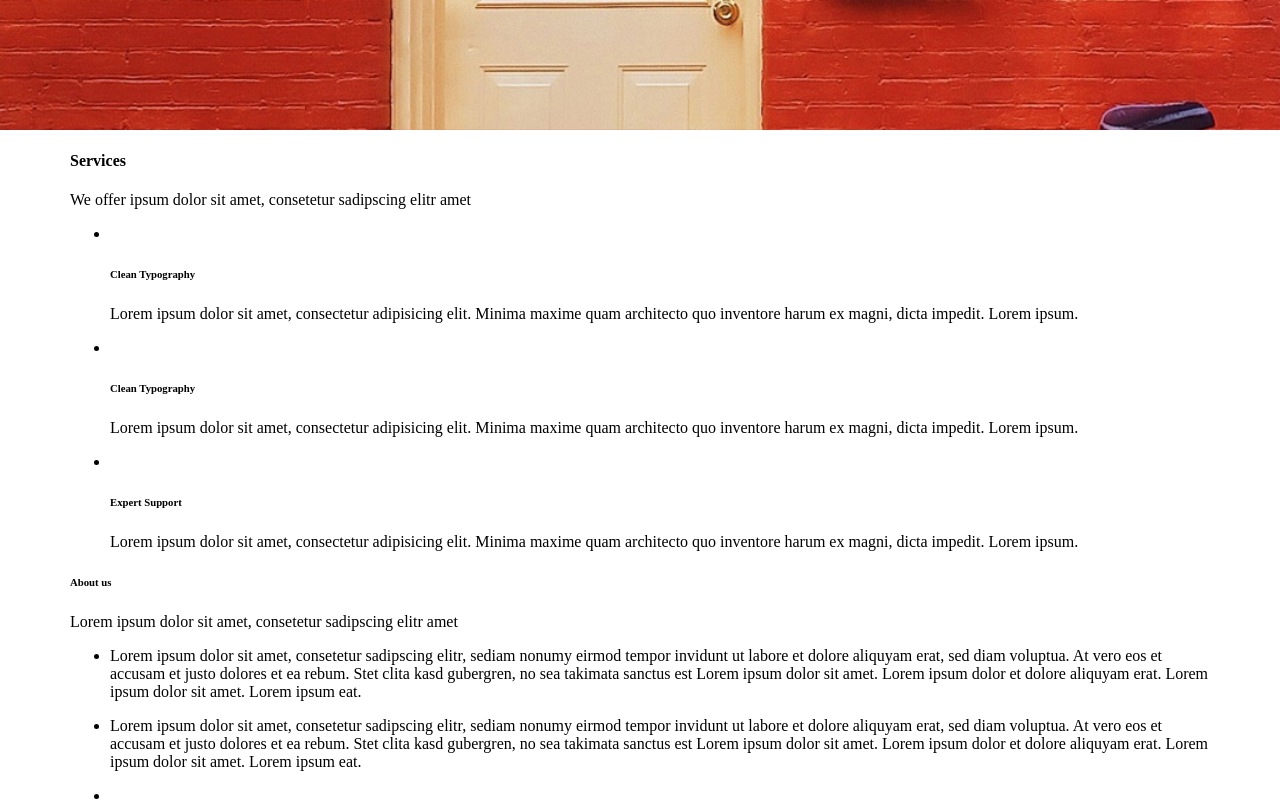
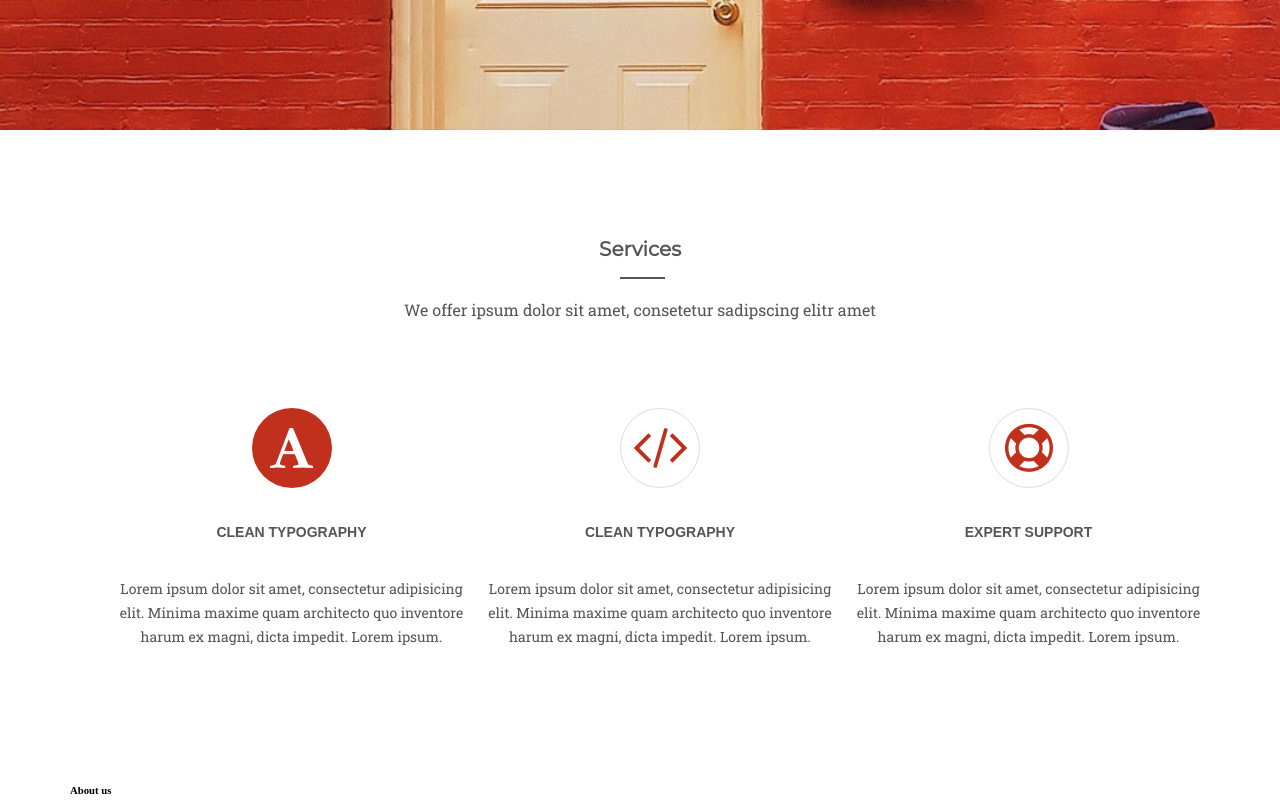
Before and after one commit to DmitriEr/StartUp-Page, a plain HTML site: page index.html in a window 1280 px wide. Shown: the part 780-1584 px from the top of the page. Drawn offline with Linux system fonts and the light colour scheme.

Commit message:
add style (sass) to section services in main

```diff
--- a/index.html
+++ b/index.html
@@ -6,6 +6,7 @@
     <meta http-equiv="X-UA-Compatible" content="ie=edge">
     <link rel="stylesheet" href="style.css">
     <link href="https://fonts.googleapis.com/css?family=Montserrat&display=swap" rel="stylesheet">
+    <link href="https://fonts.googleapis.com/css?family=Roboto+Slab&display=swap" rel="stylesheet">
     <title>Document</title>
 </head>
 <body>
@@ -42,19 +43,19 @@
                 <p class="services__subtitle">We offer ipsum dolor sit amet, consetetur sadipscing elitr amet</p>
                 <ul class="services-list">
                     <li class="services-item">
-                        <img src="#" alt="" class="services-item__img">
+                        <div class="fonts"><img src="img/fa-font.png" alt="font-image" class="services-item__img" ></div>
                         <h6 class="services-item__title">Clean Typography</h6>
                         <p class="services-item__description">Lorem ipsum dolor sit amet, consectetur adipisicing elit.
                             Minima maxime quam architecto quo inventore harum ex magni, dicta impedit. Lorem ipsum.</p>
                     </li>
                     <li class="services-item">
-                        <img src="#" alt="" class="services-item__img">
+                        <div class="code"><img src="img/fa-code.png" alt="code-image" class="services-item__img"></div>
                         <h6 class="services-item__title">Clean Typography</h6>
                         <p class="services-item__description">Lorem ipsum dolor sit amet, consectetur adipisicing elit.
                             Minima maxime quam architecto quo inventore harum ex magni, dicta impedit. Lorem ipsum.</p>
                     </li>
                     <li class="services-item">
-                        <img src="#" alt="" class="services-item__img">
+                        <div class="code"><img src="img/fa-support.png" alt="support-image" class="services-item__img"></div>
                         <h6 class="services-item__title">Expert Support</h6>
                         <p class="services-item__description">Lorem ipsum dolor sit amet, consectetur adipisicing elit.
                             Minima maxime quam architecto quo inventore harum ex magni, dicta impedit. Lorem ipsum.</p>
--- a/style.sass
+++ b/style.sass
@@ -75,3 +75,69 @@ body
                 background-color: #ffffff
                 color: red
                 font-weight: bold
+
+//main
+
+.services
+    background-color: #ffffff
+    padding-top: 80px
+    padding-bottom: 80px
+
+    .services__title
+        @include fonts('Montserrat', 20px, 24px, #555555, 0, regular)
+        text-align: center
+        position: relative
+
+        &::after
+            content: ""
+            position: absolute
+            border-bottom: 2px solid #555555
+            width: 45px
+            left: 550px
+            padding-bottom: 40px
+
+    .services__subtitle
+        @include fonts('Roboto Slab', 16px, 24px, #555555, 0, regular)
+        text-align: center
+        padding-top: 10px
+
+    .services-list
+        list-style: none
+        display: flex
+        flex-wrap: wrap
+        justify-content: space-between
+
+        .services-item
+            width: 33%
+            padding-top: 70px
+
+            .code
+                    width: 78px
+                    height: 78px
+                    background-color: transparent
+                    border-radius: 50%
+                    margin: auto
+                    display: flex
+                    justify-content: center
+                    align-items: center
+                    border: solid 1px #dddddd
+
+            &:first-of-type
+                .fonts
+                    width: 80px
+                    height: 80px
+                    background-color: #c0301c
+                    border-radius: 50%
+                    margin: auto
+                    display: flex
+                    justify-content: center
+                    align-items: center
+
+            .services-item__title
+                @include fonts('Monserrat', 14px, 24px, #555555, 0, regular)
+                text-align: center
+                text-transform: uppercase
+
+            .services-item__description
+                @include fonts('Roboto Slab', 14px, 24px, #555555, 0, regular)
+                text-align: center
```
Also changed, not shown: img/fa-code.png (added), img/fa-font.png (added), img/fa-support.png (added), style.css, 1 other file.
